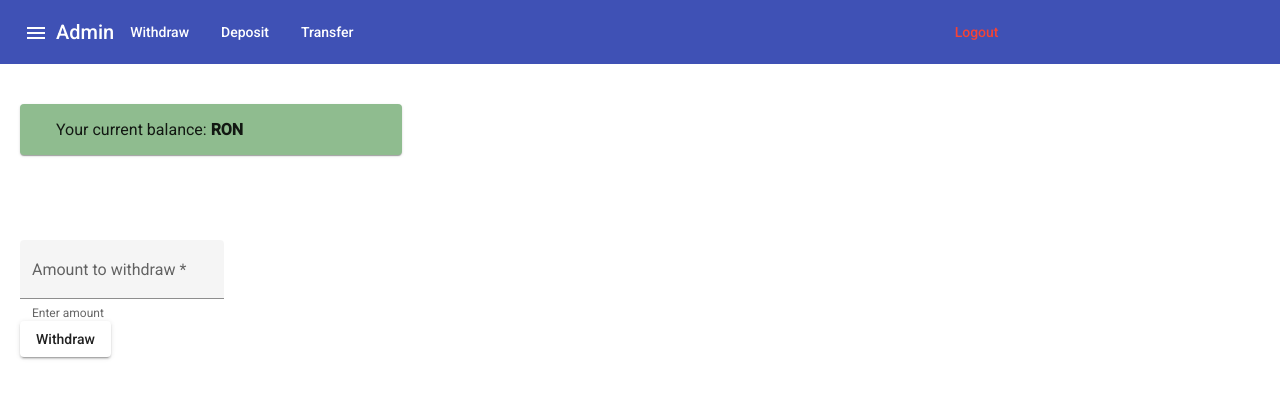
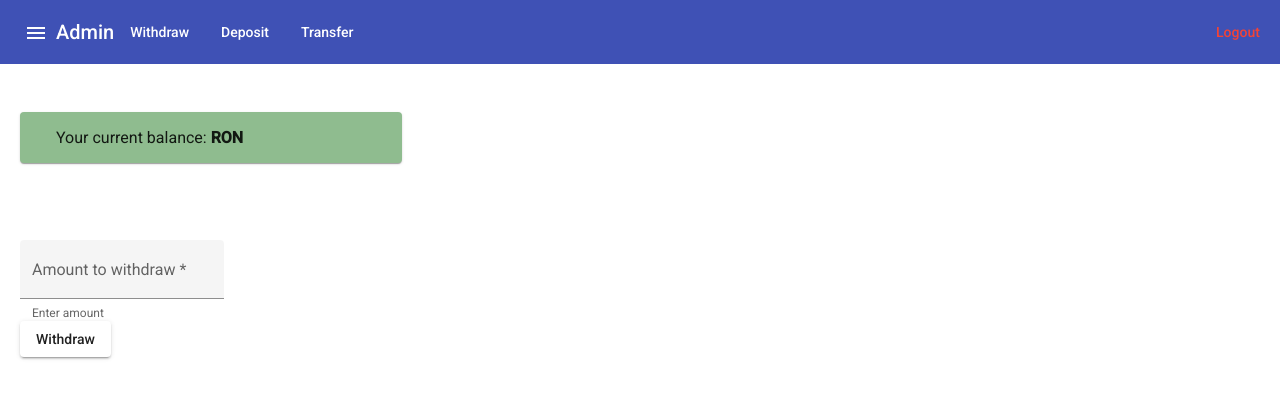
Before and after one commit to alexandra-chivescu/ATM_frontend, an Angular app: page /client-actions in a window 1280 px wide. Shown: the top 398 px of the page. Built offline with nearby package versions, Linux system fonts and the light colour scheme; no server answers.

Commit message:
- styling

```diff
--- a/src/app/components/home/home.component.css
+++ b/src/app/components/home/home.component.css
@@ -13,6 +13,8 @@ header.masthead {
   background-repeat: no-repeat;
   background-position: center center;
   background-size: cover;
+  height: 100%;
+  width: 100%;
 }
 
 
--- a/src/app/components/home/home.component.html
+++ b/src/app/components/home/home.component.html
@@ -1,6 +1,6 @@
 <body>
 <button [routerLink]="'/login-admin'"  class="admin-button" mat-stroked-button color="accent">Login Admin</button>
-<header [ngStyle]="{ 'width': innerWidth, 'height': innerHeight }" class="masthead">
+<header class="masthead">
   <div class="container" id="writingplace">
     <h2 class="masthead-subheading">Welcome to the ATM</h2>
     <h1 class="masthead-heading text-uppercase">SAVE MORE. SPEND LESS.</h1>
--- a/src/app/components/home/home.component.ts
+++ b/src/app/components/home/home.component.ts
@@ -9,13 +9,7 @@ import {AuthService} from "../admin-authentication/auth.service";
 })
 export class HomeComponent implements OnInit {
 
-  innerHeight: any;
-  innerWidth: any;
-
   constructor() {
-    this.innerHeight = "100%";
-    this.innerWidth = "100%";
-    console.log("Height" + this.innerHeight + " Width: " + this.innerWidth);
   }
 
   ngOnInit() {
--- a/src/app/components/login-admin/login-admin.component.css
+++ b/src/app/components/login-admin/login-admin.component.css
@@ -24,6 +24,11 @@
 .img-box {
   display: grid;
   height: 100%;
+}
+
+.home-button {
+  margin-left: 0px;
+  z-index: 1;
 }
 
 .login-img {
--- a/src/app/components/login-admin/login-admin.component.html
+++ b/src/app/components/login-admin/login-admin.component.html
@@ -1,4 +1,5 @@
 <div class="img-box" class="left-side">
+  <button [routerLink]="'/home'"  class="home-button" mat-stroked-button color="primary">Back to Home</button>
   <span class="login-img">
     <img alt="atm-photo" class="left-side" src='../../../assets/images/login-img.png' width="90%">
   </span>
--- a/src/app/components/toolbar-admin/toolbar-admin.component.css
+++ b/src/app/components/toolbar-admin/toolbar-admin.component.css
@@ -1,11 +1,15 @@
 .mat-drawer-container {
   position: inherit;
-}
-
-.spacer {
-  flex: 1 1 auto;
 }
 
 .sidenav-cont {
   display: contents;
 }
+
+.toolbar {
+  height: 9vh;
+}
+
+.logout-button {
+  flex: 0 0 0% !important;
+}
--- a/src/app/components/toolbar-admin/toolbar-admin.component.html
+++ b/src/app/components/toolbar-admin/toolbar-admin.component.html
@@ -1,15 +1,19 @@
-<div style="height: 9vh;">
+<div class="toolbar">
   <mat-toolbar color="primary">
     <button mat-icon-button>
       <mat-icon (click)="sidenav.toggle()">menu</mat-icon>
     </button>
     <span>Admin</span>
     <span class="example-spacer"></span>
-    <div fxShow="true" fxHide.lt-md="true">
-      <!-- The following menu items will be hidden on both SM and XS screen sizes -->
-      <a [routerLink]="'/clients-admin'" mat-button>All Clients</a>
-      <a [routerLink]="'/atm-funds'" mat-button>Funds</a>
-      <a class="logout-button" fxFlex (click)="logout()" mat-button color="warn">Logout</a>
+    <div fxShow="true" fxHide.lt-md="true" fxFlex fxLayout>
+      <div fxFlex>
+        <a [routerLink]="'/clients-admin'" mat-button>All Clients</a>
+        <a [routerLink]="'/atm-funds'" mat-button>Funds</a>
+      </div>
+
+      <div fxFlex fxLayoutAlign="flex-end">
+        <a class="logout-button" fxFlex (click)="logout()" mat-button color="warn">Logout</a>
+      </div>
     </div>
 
     <div fxShow="true" fxHide.gt-sm="true">
@@ -27,7 +31,7 @@
       </mat-nav-list>
     </mat-sidenav>
     <mat-sidenav-content>
-        <router-outlet></router-outlet>
+      <router-outlet></router-outlet>
     </mat-sidenav-content>
   </mat-sidenav-container>
 
--- a/src/app/components/toolbar-client/toolbar-client.component.css
+++ b/src/app/components/toolbar-client/toolbar-client.component.css
@@ -1,11 +1,15 @@
 .mat-drawer-container {
   position: inherit;
-}
-
-.spacer {
-  flex: 1 1 auto;
 }
 
 .sidenav-cont {
   display: contents;
 }
+
+.toolbar {
+  height: 9vh;
+}
+
+.logout-button {
+  flex: 0 0 0% !important;
+}
```
